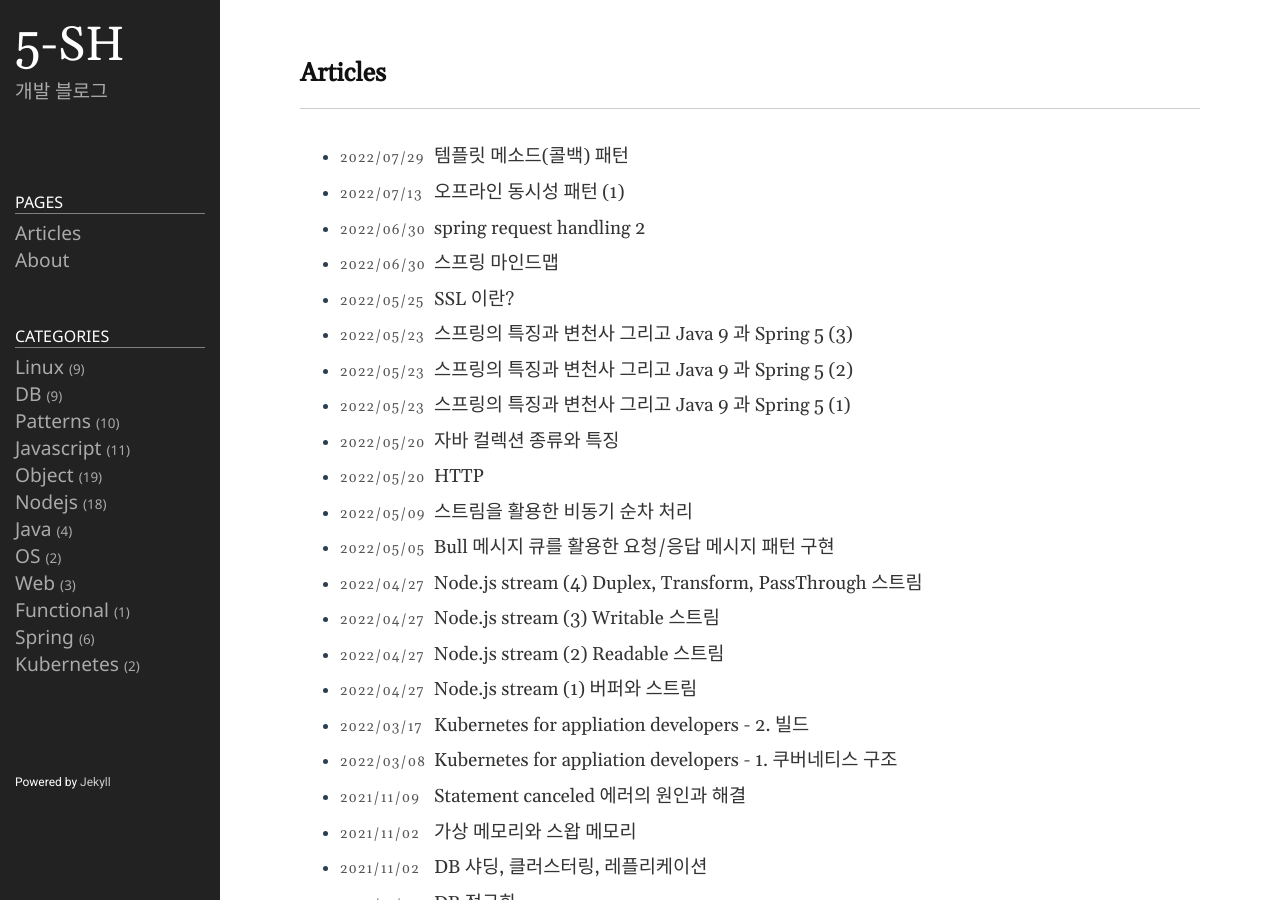
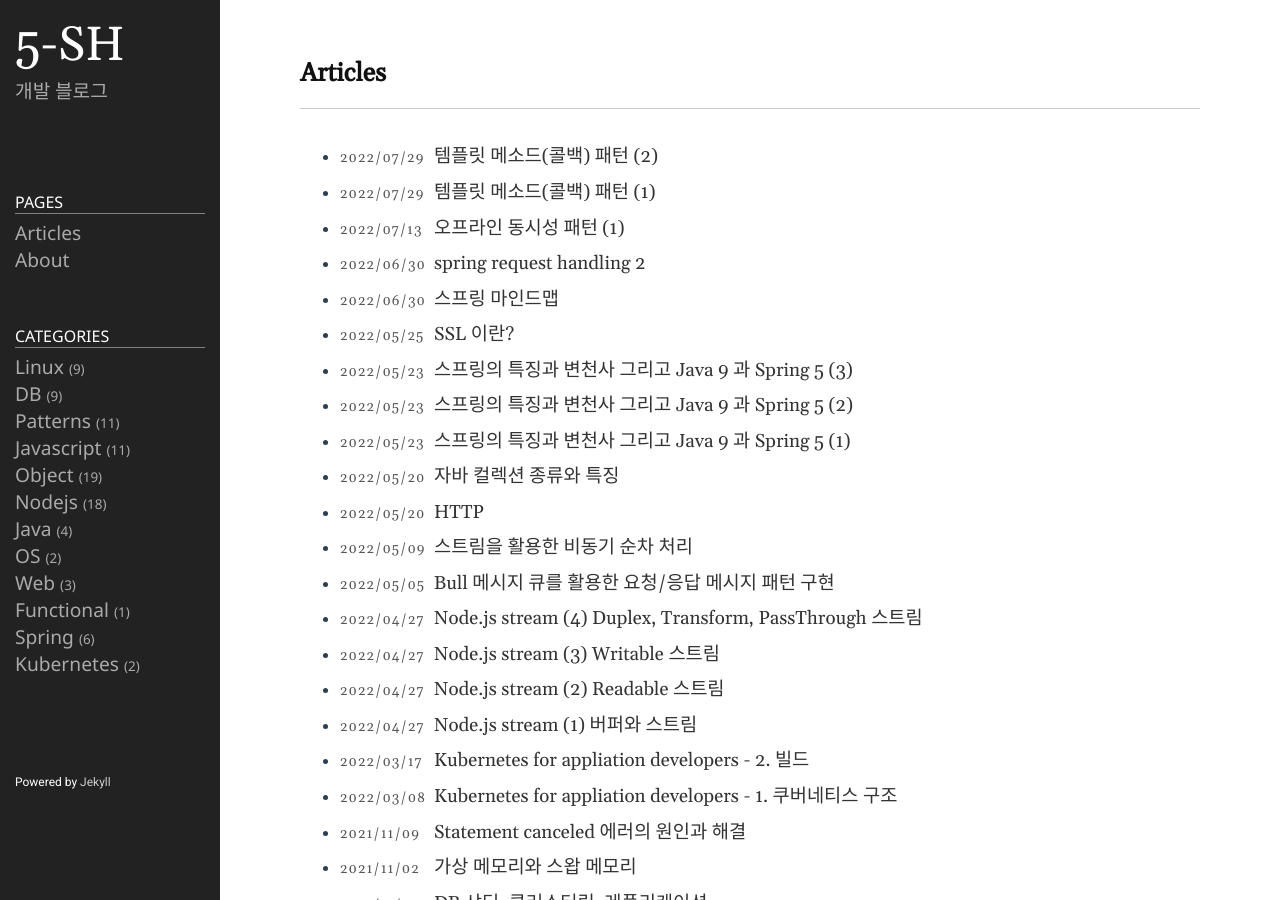
Before and after one commit to 5-SH/5-sh.github.io-deprecated, a Jekyll site: the page built from index.md, in a window 1280 px wide and 900 px high. Built offline with Jekyll 4.4.1, drawn with Linux system fonts in a browser that asks for light colours; part of the change alters nothing that is shown.

Commit message:
템플릿 메소드 패턴 적용 과정 추가

````diff
--- a/_posts/2022-07-29-template-method-pattern.md
+++ b/_posts/2022-07-29-template-method-pattern-1.md
@@ -1,12 +1,12 @@
 ---
 layout: post
-title: 템플릿 메소드(콜백) 패턴
+title: 템플릿 메소드(콜백) 패턴 (1)
 date: 2022-07-29 19:30:00 + 0900
 categories: Patterns
 ref: Patterns, template, method, spring, jdbc
 ---
 
-# 템플릿 메소드(콜백) 패턴
+# 템플릿 메소드(콜백) 패턴 (1)
 
 ## 1. 템플릿 메소드 패턴 정의
 템플릿 메소드 패턴은 메소드에서 알고리즘의 골격을 정의합니다.
@@ -71,35 +71,3 @@ abstract class AbstractClass {
 
 전략 패턴은 인터페이스를 활용한 구성(Composition)을 사용하기 때문에
 알고리즘 추가, 수정, 변경에 더 유연하다는 장점이 있습니다.
-
-## 2. 템플릿 메소드 패턴 적용 과정
-
-### 2-1. 문제점
-
-### 2-2. 적용 (1)
-변하는 부분과 변하지 않는 부분을 나누어...
-try - catch - finally / PreparedStatement
-
-DAO 로직 마다 상속을 통해 새로운 클래스를 만들어야 하는 단점이 있다.
-
-확장구조가 클래스를 설계하는 시점에서 고정되어 유연성이 떨어진다.
-
-### 2-3. 적용 (2)
-context,  StatementStrategy 인터페이스
-컨텍스트는 PreparedStatement 를 실행하는 JDBC 의 작업 흐름이고
-전략은 PreparedStatement 를 생성하는 것 이다.
-
-DAO 메소드마다 새로운 StatementStrategy 구현클래스를 만들어야 한다.
-
-익명 내부 클래스
-
-### 2-4. 적용 (3)
-전략 패턴의 기본 구조에 익명 내부 클래스를 활용한 방식 = 템플릿/콜백 패턴
-전략 패턴의 컨텍스트를 템플릿, 익명 내부 클래스로 만들어지는 오브젝트를 콜백이라 한다
-콜백 특정 로직을 담은 메소드를 실행 시키기 위해 사용, 펑셔널 오브젝트
-
-템플릿-콜백 방식은 전략 패턴과 DI 의 장점을 익명 내부 클래스 사용 전략과 결합한 방법.
-
-## 3. 템플릿 메소드 패턴 활용 사례 - 스프링 JDBCTemplate
-
-### 3-1.
--- /dev/null
+++ b/_posts/2022-07-29-template-method-pattern-2.md
@@ -0,0 +1,265 @@
+---
+layout: post
+title: 템플릿 메소드(콜백) 패턴 (2)
+date: 2022-07-29 19:30:00 + 0900
+categories: Patterns
+ref: Patterns, template, method, spring, jdbc
+---
+
+# 템플릿 메소드(콜백) 패턴 (2)
+
+## 2. 템플릿 메소드 패턴 적용 과정
+
+### 2-1. 문제점
+JDBC 를 활용한 DAO 를 작성하면 같은 함수가 매번 같은 순서로 호출되고 예외처리 코드가 중복된다.
+
+```java
+class UserDao {
+  ...
+  public void deleteAll() throws SQLException {
+    Connection c = null;
+    PreparedStatement ps = null;
+
+    try {
+      c = dataSoure.getConnection();
+      ps = c.prepareStatement("delete from users");
+      ps.executeUpdate();
+    } catch (SQLException e) {
+      throw e;
+    } finally {
+      if (ps != null) {
+        try {
+          ps.close();
+        } catch (SQLException e) {
+        }
+      }
+      if (c != null) {
+        try {
+          c.close();
+        } catch (SQLException e) {
+        }
+      }
+    }
+  }
+
+  public void deleteUser(string userId) throws SQLException {
+    ...
+    try {
+      c = dataSoure.getConnection();
+      ps = c.prepareStatement("delete from users where userid=" + userId);
+      ps.executeUpdate();
+    } catch (SQLException e) {
+      throw e;
+    } finally
+     ...
+  }
+
+  public void insertUser(User user) throws SQLException {
+    ...
+    try {
+      c = dataSoure.getConnection();
+      ps = c.prepareStatement(
+        "insert into users values ("
+          + user.userId + ", "
+          + user.userName + ", "
+          + user.age + ")"
+        );
+      ps.executeUpdate();
+    } catch (SQLException e) {
+      throw e;
+    } finally
+     ...
+  }
+  ...
+}
+```
+
+### 2-2. 적용 (1)
+중복되는 코드를 재사용하고 기능 추가, 수정을 쉽게하기 위해 템플릿 메소드 패턴을 사용합니다.
+우선 변하는 부분과 변하지 않는 부분을 나눕니다.
+DataSource 에서 커넥션을 가져와 쿼리를 실행하고 예외를 처리하는 부분은 변하지 않는 부분입니다.
+그리고 preparedStatement 에 담아 처리할 쿼리는 변하는 부분 입니다.
+
+템플릿 메소드 패턴은 상속을 통해 기능을 확장해서 사용합니다.
+변하지 않는 부분은 슈퍼클래스에 두고 변하는 부분은 추상 메소드로 정의하고
+서브클래스에서 오버라이드해 새롭게 정의해 쓰도록 합니다.
+
+```java
+abstract class UserDao {
+  private DataSource dataSource;
+
+  public void setDataSource(DataSource dataSource) {
+    this.dataSource = dataSource;
+  }
+
+  public void deleteAll() throws SQLException {
+    ...
+    try {
+      c = dataSource.getConnection();
+      ps = makeStatement(c);
+      ps.executeUpdate();
+    } catch (SQLExcption e)
+    ...
+  }
+
+  abstract protected PreparedStatement makeStatement(Connection c) throws SQLException;
+}
+
+public class UserDaoDeleteAll extends UserDao {
+  protected PreparedStatement makeStatement(Connection c) throws SQLException {
+    return c.preparedStatement("delete from users");
+  }
+}
+
+public class UserDaoDeleteUser extends UserDao {
+  private userId = null;
+
+  void setUserId(String userId) {
+    this.userId = userId;
+  }
+
+  protected PreparedStatement makeStatement(Connection c) throws SQLException {
+    return c.preparedStatement("delete from users where user=" + this.userId);
+  }
+}
+
+public class UserDaoInsert extends UserDao {
+  private User user = null;
+
+  void setUser(User user) {
+    this.user = user;
+  }
+
+  protected PreparedStatement makeStatement(Connection c) throws SQLException {
+    return c.preparedStatement(
+        "insert into users values ("
+          + user.userId + ", "
+          + user.userName + ", "
+          + user.age + ")"
+        );
+  }
+}
+```
+
+하지만 이 구조는 DAO 로직 마다 상속을 통해 새로운 클래스를 만들어야 하는 단점이 있습니다.
+그리고 확장구조가 클래스를 설계하는 시점에서 고정되어 유연성이 떨어집니다.
+
+### 2-3. 적용 (2)
+오브젝트를 아예 둘로 분리하고 클래스 레벨에서는 인터페이스를 통해서만 의존하도록 전략 패턴을 사용해
+템플릿 메소드 패턴의 단점을 보완합니다.
+
+컨텍스트(Context) 는 PreparedStatement 를 실행하는 JDBC 의 작업 흐름이고
+전략(Strategy)은 PreparedStatement 를 생성하는 것 입니다.
+
+그리고 모든 DAO 에서 JDBC 코드를 사용할 수 있도록 독립시켜 보겠습니다.
+
+```java
+public interface StatementStrategy {
+  PreparedStatement makePreparedStatement(Connection c) throws SQLException;
+}
+
+public class JdbcContext {
+  private DataSource dataSource;
+
+  public void setDataSource(DataSource dataSource) {
+    this.dataSource = dataSource;
+  }
+
+  public void workWithStatementStrategy(StatementStrategy stmt) throws SQLException {
+    Connection c = null;
+    PreparedStatement ps = null;
+
+    try {
+      c = this.dataSource.getConnection();
+      ps = stmt.makePreparedStatement(c);
+      ps.executeUpdate();
+    } catch (SQLException e) {
+      throw e;
+    } finally {
+      if (ps != null) { try { ps.close(); } catch (SQLException e) {} }
+      if (c != null) { try { c.close(); } catch (SQLException e) {} }
+    }
+  }
+}
+
+public class UserDao {
+  class DeleteAllStrategy implements StatementStrategy {
+    public PreparedStatement makePreapredStatement(Connection c) throws SQLExcpetion {
+      return c.preparedStatement("delete from users");
+    }
+  }
+  ...
+  private JdbcContext jdbcContext;
+  private StatementStrategy deleteAllStrategy = new DeleteAllStrategy();
+
+
+
+  public void setDataSource(DataSource dataSource) {
+    this.jdbcContext = new JdbcContext();
+    this.jdbcContext.setDatasource(dataSource);
+  }
+
+  public void deleteAll() throws SQLException {
+    this.jdbcContext.workWithStatementStrategy(this.deleteAllStrategy);
+  }
+  ...
+}
+```
+
+이 방법은 DAO 메소드마다 새로운 StatementStrategy 로컬 클래스를 만들어야 하는 단점이 있습니다.
+
+
+### 2-4. 적용 (3)
+전략 패턴의 기본 구조에 익명 내부 클래스를 활용한 방식을 템플릿 콜백 패턴이라 합니다.
+전략 패턴의 컨텍스트를 템플릿, 익명 내부 클래스로 만들어지는 오브젝트를 콜백이라 합니다.
+콜백 특정 로직을 담은 메소드를 실행 시키기 위해 사용할 것 이고 이 것을 펑셔널 오브젝트 라고 합니다.
+템플릿-콜백 방식은 전략 패턴과 DI 의 장점을 익명 내부 클래스 사용 전략과 결합한 방법 입니다.
+
+2-3. 적용 (2) 의 java 코드에서 로컬 클래스를 펑셔널 오브젝트로 수정한 것이고 그 외 부분은 동일합니다.
+```java
+...
+
+public class UserDao {
+  ...
+  private JdbcContext jdbcContext;
+
+  public void setDataSource(DataSource dataSource) {
+    this.jdbcContext = new JdbcContext();
+    this.jdbcContext.setDatasource(dataSource);
+  }
+
+  public void deleteAll() throws SQLException {
+    this.jdbcContext.workWithStatementStrategy(new StatementStrategy {
+      public PreparedStatement(Connection c) throws SQLException {
+        return c.preparedStatement("delete from users");
+      }
+    });
+  }
+
+  public void deleteUser(String userId) throws SQLException {
+    this.jdbcContext.workWithStatementStrategy(new StatementStrategy {
+      public PreparedStatement(Connection c) throws SQLException {
+        return c.preparedStatement("delete from users where userid=" + userId);
+      }
+    });
+  }
+
+  public void insertUser(User user) throws SQLException {
+    this.jdbcContext.workWithStatementStrategy(new StatementStrategy {
+      public PreparedStatement(Connection c) throws SQLException {
+        return c.preparedStatement(
+          "insert into users values ("
+          + user.userId + ", "
+          + user.userName + ", "
+          + user.age + ")"
+        );
+      }
+    });
+  }
+  ...
+}
+```
+
+## 3. 템플릿 메소드 패턴 활용 사례 - 스프링 JDBCTemplate
+
+### 3-1.
````
